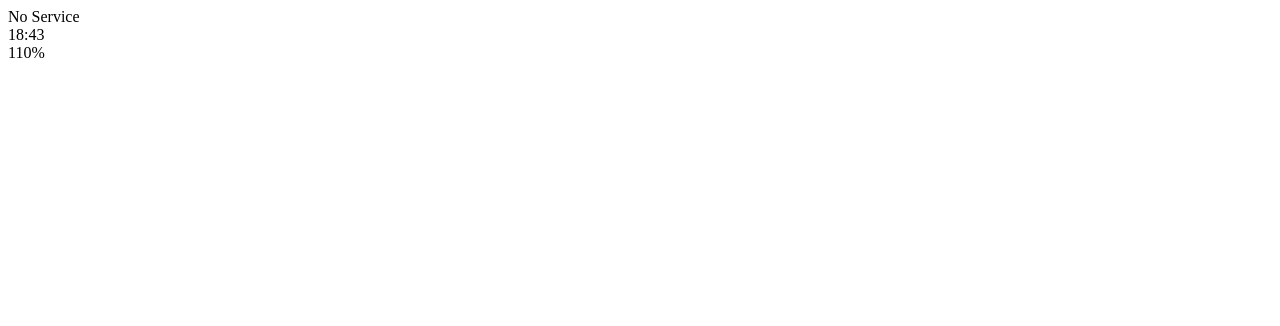
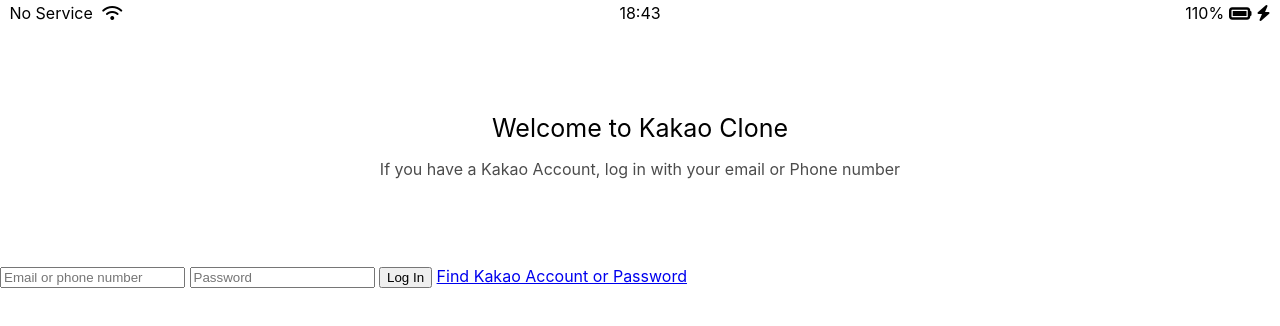
Before and after one commit to madpotato1713/kakao-clone, a plain HTML site: page index.html in a window 1280 px wide. Drawn offline with Linux system fonts and the light colour scheme.

Commit message:
예제 진행중

```diff
--- /dev/null
+++ b/css/reset.css
@@ -0,0 +1,129 @@
+/* http://meyerweb.com/eric/tools/css/reset/
+   v2.0 | 20110126
+   License: none (public domain)
+*/
+
+html,
+body,
+div,
+span,
+applet,
+object,
+iframe,
+h1,
+h2,
+h3,
+h4,
+h5,
+h6,
+p,
+blockquote,
+pre,
+a,
+abbr,
+acronym,
+address,
+big,
+cite,
+code,
+del,
+dfn,
+em,
+img,
+ins,
+kbd,
+q,
+s,
+samp,
+small,
+strike,
+strong,
+sub,
+sup,
+tt,
+var,
+b,
+u,
+i,
+center,
+dl,
+dt,
+dd,
+ol,
+ul,
+li,
+fieldset,
+form,
+label,
+legend,
+table,
+caption,
+tbody,
+tfoot,
+thead,
+tr,
+th,
+td,
+article,
+aside,
+canvas,
+details,
+embed,
+figure,
+figcaption,
+footer,
+header,
+hgroup,
+menu,
+nav,
+output,
+ruby,
+section,
+summary,
+time,
+mark,
+audio,
+video {
+    margin: 0;
+    padding: 0;
+    border: 0;
+    font-size: 100%;
+    font: inherit;
+    vertical-align: baseline;
+}
+/* HTML5 display-role reset for older browsers */
+article,
+aside,
+details,
+figcaption,
+figure,
+footer,
+header,
+hgroup,
+menu,
+nav,
+section {
+    display: block;
+}
+body {
+    line-height: 1;
+}
+ol,
+ul {
+    list-style: none;
+}
+blockquote,
+q {
+    quotes: none;
+}
+blockquote:before,
+blockquote:after,
+q:before,
+q:after {
+    content: '';
+    content: none;
+}
+table {
+    border-collapse: collapse;
+    border-spacing: 0;
+}
--- /dev/null
+++ b/css/status-bar.css
@@ -0,0 +1,28 @@
+.status-bar {
+    display: flex;
+    justify-content: center;
+    padding: 5px 3px;
+}
+
+.status-bar__column {
+    width: 33%;
+}
+
+.status-bar__column:first-child span {
+    margin-right: 5px;
+}
+
+.status-bar__column:nth-child(2) {
+    display: flex;
+    justify-content: center;
+}
+
+.status-bar__column:last-child {
+    display: flex;
+    justify-content: flex-end;
+    align-items: center;
+}
+
+.status-bar__column .fa-battery-full {
+    margin: 0px 5px;
+}
--- /dev/null
+++ b/css/styles.css
@@ -0,0 +1,25 @@
+@import 'reset.css';
+@import 'status-bar.css';
+
+body {
+    font-family: -apple-system, BlinkMacSystemFont, 'Segoe UI', Roboto, Oxygen,
+        Ubuntu, Cantarell, 'Open Sans', 'Helvetica Neue', sans-serif;
+}
+
+.welcome-header {
+    margin: 90px 0px;
+    text-align: center;
+    display: flex;
+    flex-direction: column;
+    align-items: center;
+}
+
+.welcome-header__title {
+    margin-bottom: 20px;
+    font-size: 25px;
+}
+
+.welcome-header__text {
+    width: 60%;
+    opacity: 0.7;
+}
--- a/index.html
+++ b/index.html
@@ -1,25 +1,46 @@
 <!DOCTYPE html>
 <html lang="en">
     <head>
+        <link rel="stylesheet" href="css/styles.css" />
         <meta charset="UTF-8" />
         <meta http-equiv="X-UA-Compatible" content="IE=edge" />
         <meta name="viewport" content="width=device-width, initial-scale=1.0" />
-    <title>Welcom to Kakao Talk</title>
+        <title>Welcom to Kakao Clone</title>
     </head>
     <body>
         <div class="status-bar">
             <div class="status-bar__column">
                 <span>No Service</span>
-        <!-- To Do: WIfi Icon -->
+                <i class="fas fa-wifi"></i>
             </div>
             <div class="status-bar__column">
                 <span>18:43</span>
             </div>
             <div class="status-bar__column">
                 <span>110%</span>
-        <!-- To Do: Battery Icon -->
-        <!-- To Do: Lightning Icon -->
+                <i class="fas fa-battery-full fa-lg"></i>
+                <i class="fas fa-bolt"></i>
             </div>
         </div>
+
+        <header class="welcome-header">
+            <h1 class="welcome-header__title">Welcome to Kakao Clone</h1>
+            <p class="welcome-header__text">
+                If you have a Kakao Account, log in with your email or Phone
+                number
+            </p>
+        </header>
+
+        <form id="login-form">
+            <input type="text" placeholder="Email or phone number" />
+            <input type="password" placeholder="Password" />
+            <input type="submit" value="Log In" />
+            <a href="#">Find Kakao Account or Password</a>
+        </form>
+
+        <script
+            src="https://kit.fontawesome.com/9f63544154.js"
+            crossorigin="anonymous"
+        ></script>
     </body>
 </html>
```
Lines whose indentation alone changed are shown as unchanged.
